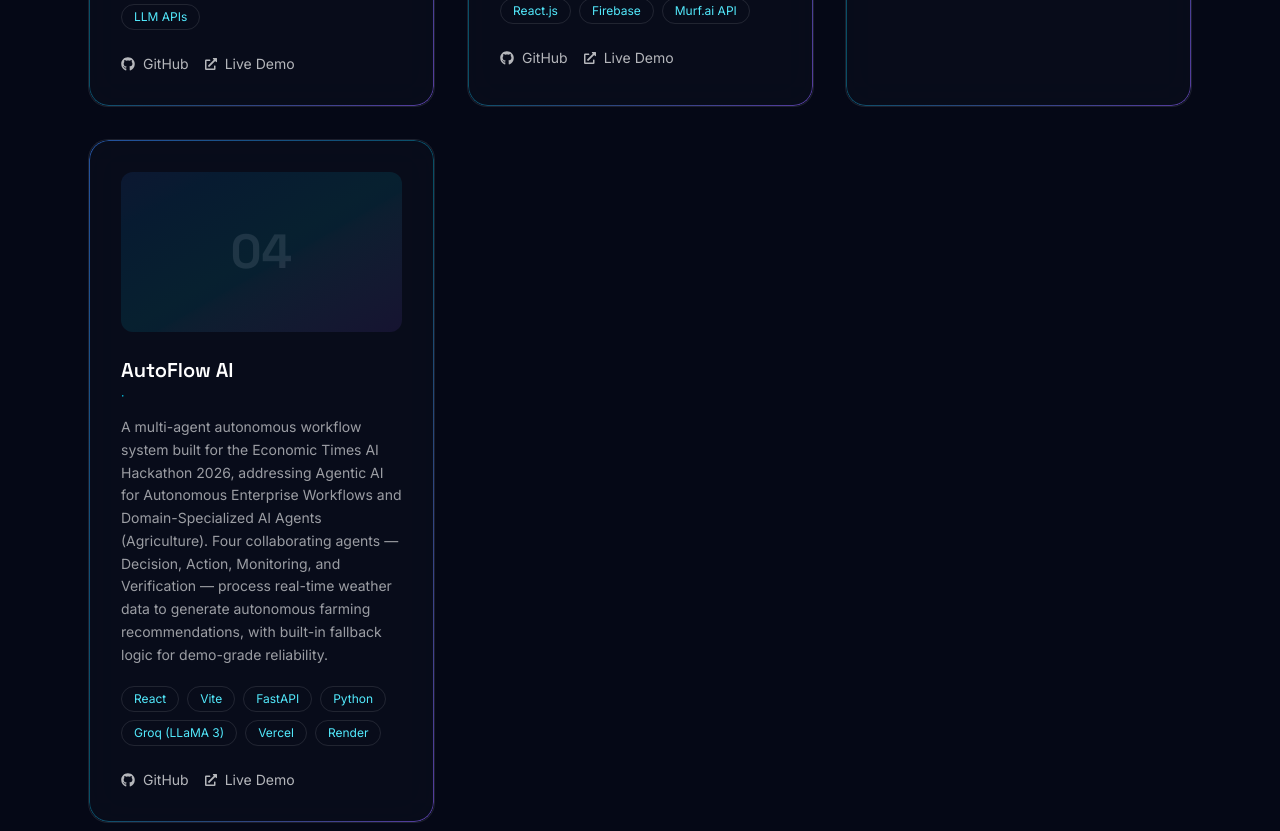
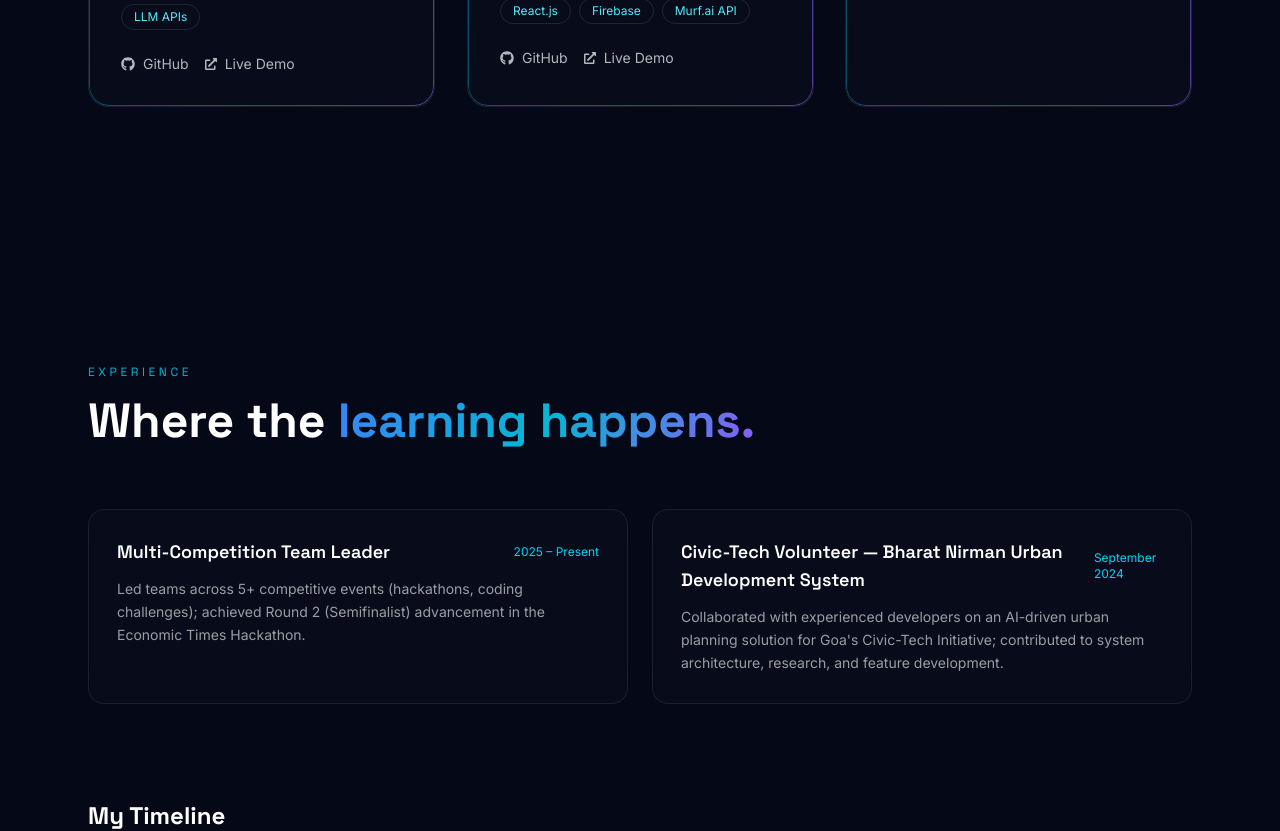
Before and after one commit to khetmalisvedant-tech/PersonalPortfolio, a React (Vite) app: page / in a window 1280 px wide. Shown: the part 3900-4731 px from the top of the page. Built offline with nearby package versions, Linux system fonts and the light colour scheme.

Commit message:
Delete AutoFlow AI project details
Removed AutoFlow AI project entry from content.js.

```diff
--- a/src/data/content.js
+++ b/src/data/content.js
@@ -101,15 +101,6 @@ export const projects = [
   github: "https://github.com/khetmalisvedant-tech/Algo-Trade-System",
 
 },
-  {
-  title: "AutoFlow AI",
-  status: "Semifinalist — ET AI Hackathon 2026",
-  description: "A multi-agent autonomous workflow system built for the Economic Times AI Hackathon 2026, addressing Agentic AI for Autonomous Enterprise Workflows and Domain-Specialized AI Agents (Agriculture). Four collaborating agents — Decision, Action, Monitoring, and Verification — process real-time weather data to generate autonomous farming recommendations, with built-in fallback logic for demo-grade reliability.",
-  tags: ["React", "Vite", "FastAPI", "Python", "Groq (LLaMA 3)", "Vercel", "Render"],
-  achievement: "Advanced to the semifinal round",
-  github: "https://github.com/khetmalisvedant-tech/ET_Hackathon",
-
-},
 ];
 
 export const experience = [
```
